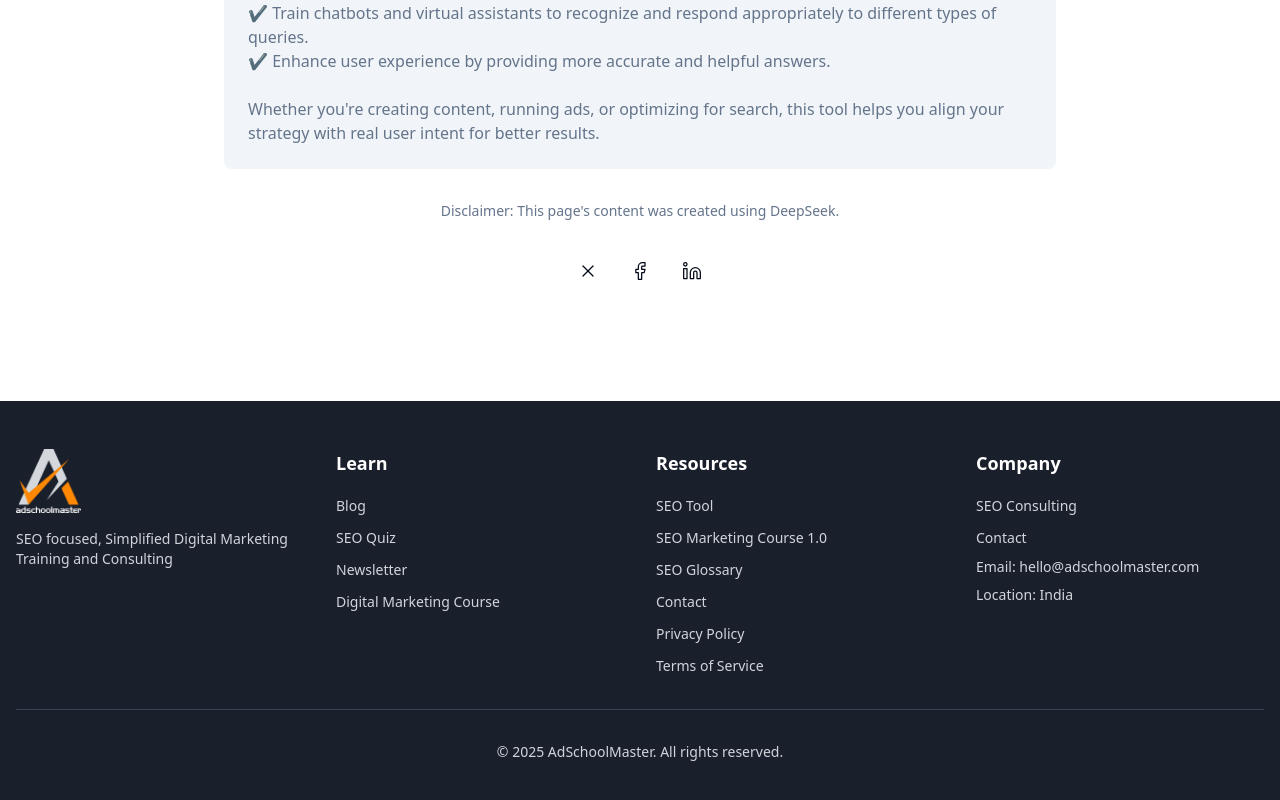
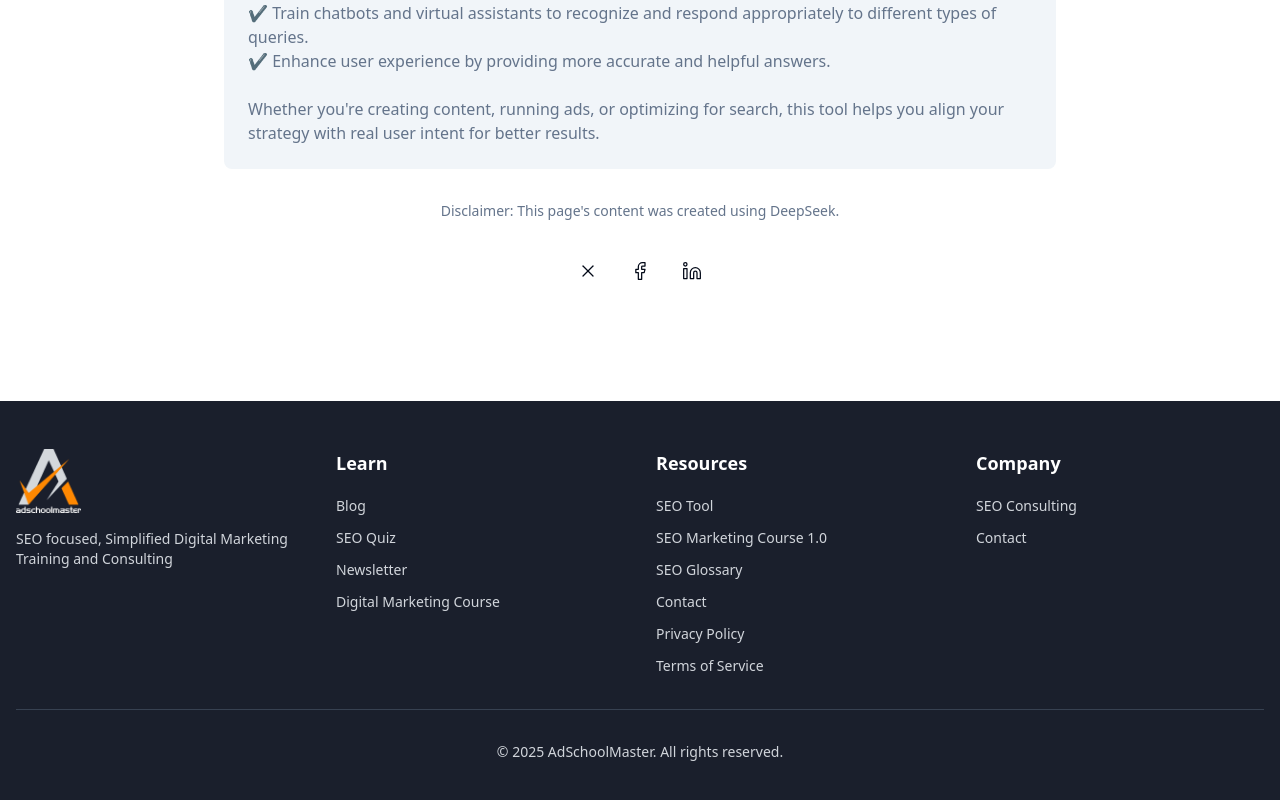
Before and after one commit to Hsharma9643/keyword-categorizer-buddy, a React (Vite) app: page / in a window 1280 px wide. Shown: the part 2384-3184 px from the top of the page. Built offline with nearby package versions, Linux system fonts and the light colour scheme.

Commit message:
Remove contact details
Remove email and location from footer.

```diff
--- a/src/components/Footer.tsx
+++ b/src/components/Footer.tsx
@@ -114,7 +114,7 @@ const Footer = () => {
             </ul>
           </div>
 
-          {/* Company Section (previously Contact) */}
+          {/* Company Section */}
           <div>
             <h3 className="font-semibold mb-4 text-lg">Company</h3>
             <ul className="space-y-2">
@@ -134,12 +134,6 @@ const Footer = () => {
                   Contact
                 </a>
               </li>
-              <li className="text-sm text-gray-300">
-                Email: hello@adschoolmaster.com
-              </li>
-              <li className="text-sm text-gray-300">
-                Location: India
-              </li>
             </ul>
           </div>
         </div>
```
